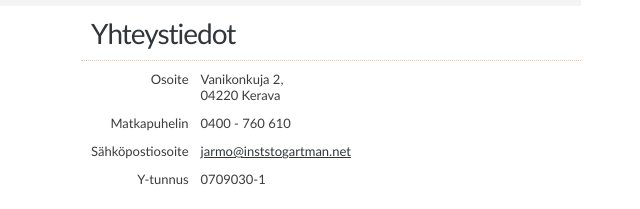
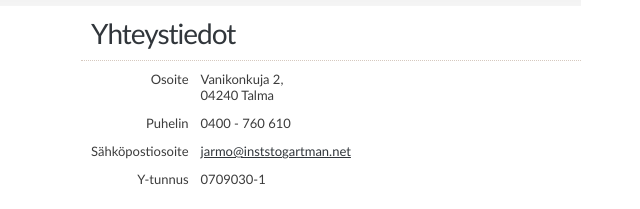
Before and after one commit to agartman/inststogartman, a plain HTML site: page index.html in a window 1280 px wide. Both pictures are taken after a click on the link "YHTEYSTIEDOT". Shown: the part 484-693 px from the top of the page, 436-1076 px from the left. Drawn offline with Linux system fonts and the light colour scheme.

Commit message:
Change address

```diff
--- a/index.html
+++ b/index.html
@@ -162,10 +162,10 @@
             <table cellspacing="8" cellpadding="2" border="0">
               <tr>
                 <td align="right" valign="top">Osoite</td>
-                <td>Vanikonkuja 2, <br />04220 Kerava</td>
+                <td>Vanikonkuja 2, <br />04240 Talma</td>
               </tr>
               <tr>
-                <td align="right">Matkapuhelin</td>
+                <td align="right">Puhelin</td>
                 <td>0400 - 760 610</td>
               </tr>
               <tr>
```
